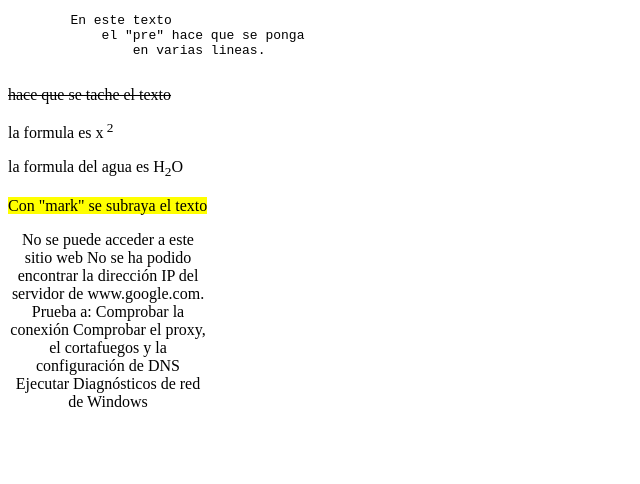
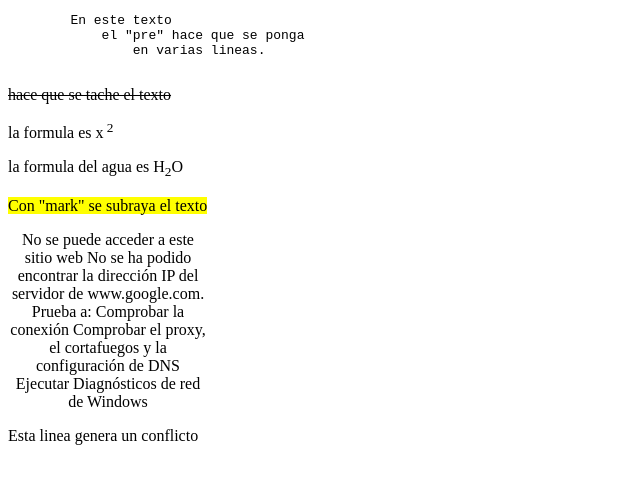
Before and after one commit to Aflanagan1/practica19, a plain HTML site: page index.html in a window 1280 px wide. Shown: the whole page, without its empty margins (0-640 px from the left). Drawn offline with Linux system fonts and the light colour scheme.

Commit message:
Added footer line for conflict test

```diff
--- a/index.html
+++ b/index.html
@@ -26,5 +26,9 @@
             Ejecutar Diagnósticos de red de Windows
 
         </p>
+
+        <footer>
+            <p>Esta linea genera un conflicto</p>
+        </footer>
 </body>
 </html>
```
